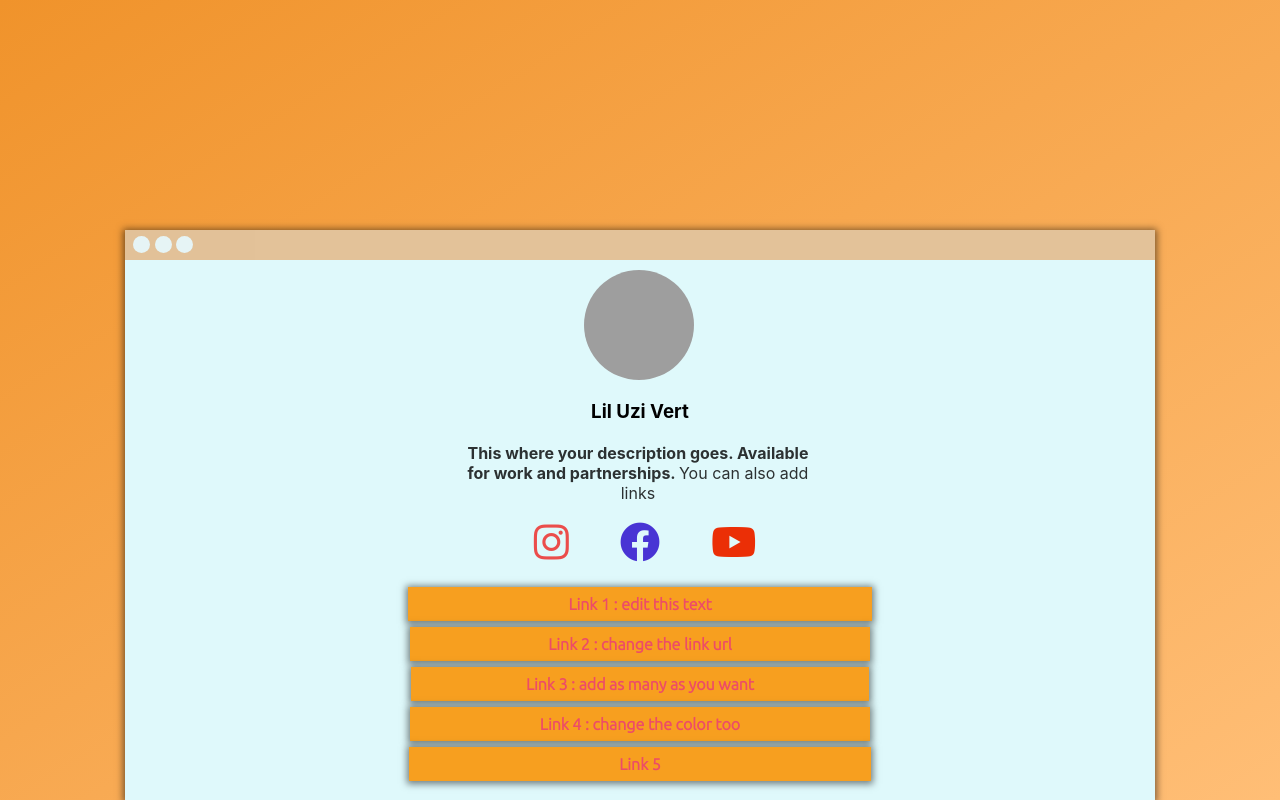
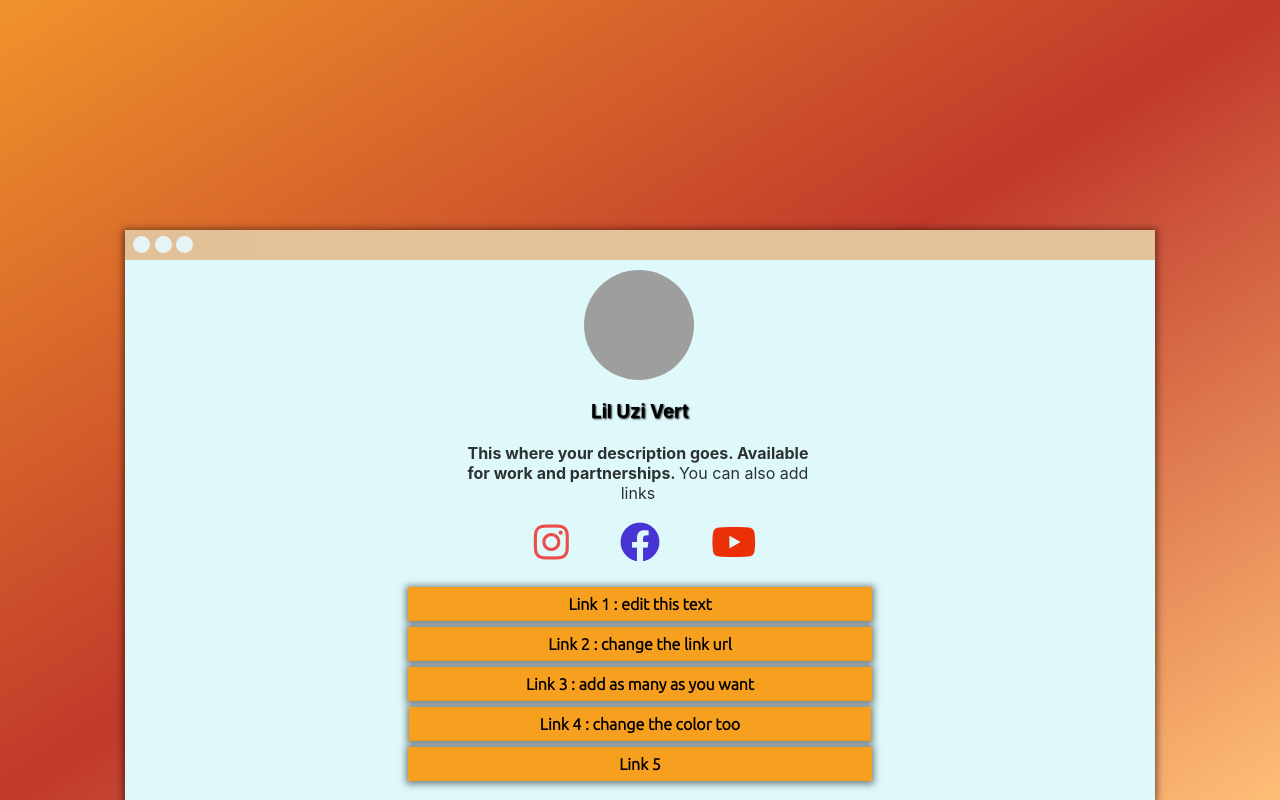
Before and after one commit to mammadlinurlan/CSS-PAGE-TASK, a plain HTML site: page index.html in a window 1280 px wide. Drawn offline with Linux system fonts and the light colour scheme; grey boxes are pictures that could not be loaded.

Commit message:
Colors changed,hover added

```diff
--- a/assets/style.css
+++ b/assets/style.css
@@ -13,7 +13,7 @@ body{
 
 .container{
     height: 100vh;
-    background-image: linear-gradient(to bottom right,#f0932b, #ffbe76);
+    background-image: linear-gradient(to bottom right,#f0932b,#c0392b, #ffbe76);
     display: flex;
     justify-content: center;
     align-items: flex-end;
@@ -41,6 +41,7 @@ body{
     border: none;
     cursor: pointer;
     margin-top: 6px;
+
 
 }
 
@@ -115,33 +116,65 @@ i{
 
     background-color: #F79F1F;
     box-shadow: 0px 1px 7px 2px rgba(0,0,0,0.5);
-    padding: 8px 138px;
+    padding: 8px 140px;
 }
 
 .third{
 
     background-color:#F79F1F ;
     box-shadow: 0px 1px 7px 2px rgba(0,0,0,0.5);
-    padding: 8px 114.5px;
+    padding: 8px 117.5px;
 }
 
 .fourth{
 
     background-color: #F79F1F;
     box-shadow: 0px 1px 7px 2px rgba(0,0,0,0.5);
-    padding: 8px 130px;
+    padding: 8px 131.3px;
 }
 
 .fifth{
 
     background-color: #F79F1F;
     box-shadow: 0px 1px 7px 2px rgba(0,0,0,0.5);
-    padding: 8px 210px;
+    padding: 8px 211px;
 }
 
 a{
-    color: #ED4C67;
+    color: black;
 
     font-family: 'Ubuntu', sans-serif;
     font-weight: bolder;
 }
+
+h3{
+    text-shadow:1px 1px 2px black;
+
+}
+
+.tabs:hover{
+    background-color: black;
+
+}
+
+.bottomcontent>a:hover{
+    background-color: #c23616;
+
+}
+
+.fa-instagram:hover{
+    color: black;
+
+}
+
+.fa-facebook:hover{
+    color: black;
+}
+
+.fa-youtube:hover{
+    color: black;
+}
+
+.tabs,a,.fa-instagram,.fa-facebook,.fa-youtube{
+    transition: 0.4s;
+}
--- a/index.html
+++ b/index.html
@@ -9,6 +9,7 @@
     <link rel="stylesheet" href="assets/style.css">
     <link rel="stylesheet" href="https://use.fontawesome.com/releases/v5.15.4/css/all.css" integrity="sha384-DyZ88mC6Up2uqS4h/KRgHuoeGwBcD4Ng9SiP4dIRy0EXTlnuz47vAwmeGwVChigm" crossorigin="anonymous">
     <link href="https://fonts.googleapis.com/css2?family=Ubuntu:wght@300&display=swap" rel="stylesheet">
+    <link href="https://fonts.googleapis.com/css2?family=Bebas+Neue&family=Ubuntu:wght@300&display=swap" rel="stylesheet">
 
 </head>
 
@@ -27,17 +28,17 @@
                 <p><b>This where your description goes. Available for work and partnerships. </b> You can also add links</p>
                 <div class="icons">
                     <a target="_blank" href="https://instagram.com"><i class="fab fa-instagram"></i></a>
-                    <a href="https://fb.com"><i class="fab fa-facebook"></i></a>
-                    <a href="https://youtube.com"><i class="fab fa-youtube"></i></a>
+                    <a target="_blank" href="https://fb.com"><i class="fab fa-facebook"></i></a>
+                    <a target="_blank" href="https://www.youtube.com/watch?v=WrsFXgQk5UI"><i class="fab fa-youtube"></i></a>
                 </div>
             </div>
 
             <div class="bottomcontent">
-                <a class="first" href="https://google.com">Link 1 : edit this text</a><br><br>
-                <a class="second" href="https://google.com">Link 2 : change the link url</a><br><br>
-                <a class="third" href="https://google.com">Link 3 : add as many as you want</a><br><br>
-                <a class="fourth" href="https://google.com">Link 4 : change the color too</a><br><br>
-                <a class="fifth" href="https://google.com">Link 5</a><br><br>
+                <a target="_blank" class="first" href="https://google.com">Link 1 : edit this text</a><br><br>
+                <a target="_blank" class="second" href="https://google.com">Link 2 : change the link url</a><br><br>
+                <a target="_blank"  class="third" href="https://google.com">Link 3 : add as many as you want</a><br><br>
+                <a target="_blank" class="fourth" href="https://google.com">Link 4 : change the color too</a><br><br>
+                <a target="_blank" class="fifth" href="https://google.com">Link 5</a><br><br>
 
 
             </div>
```
